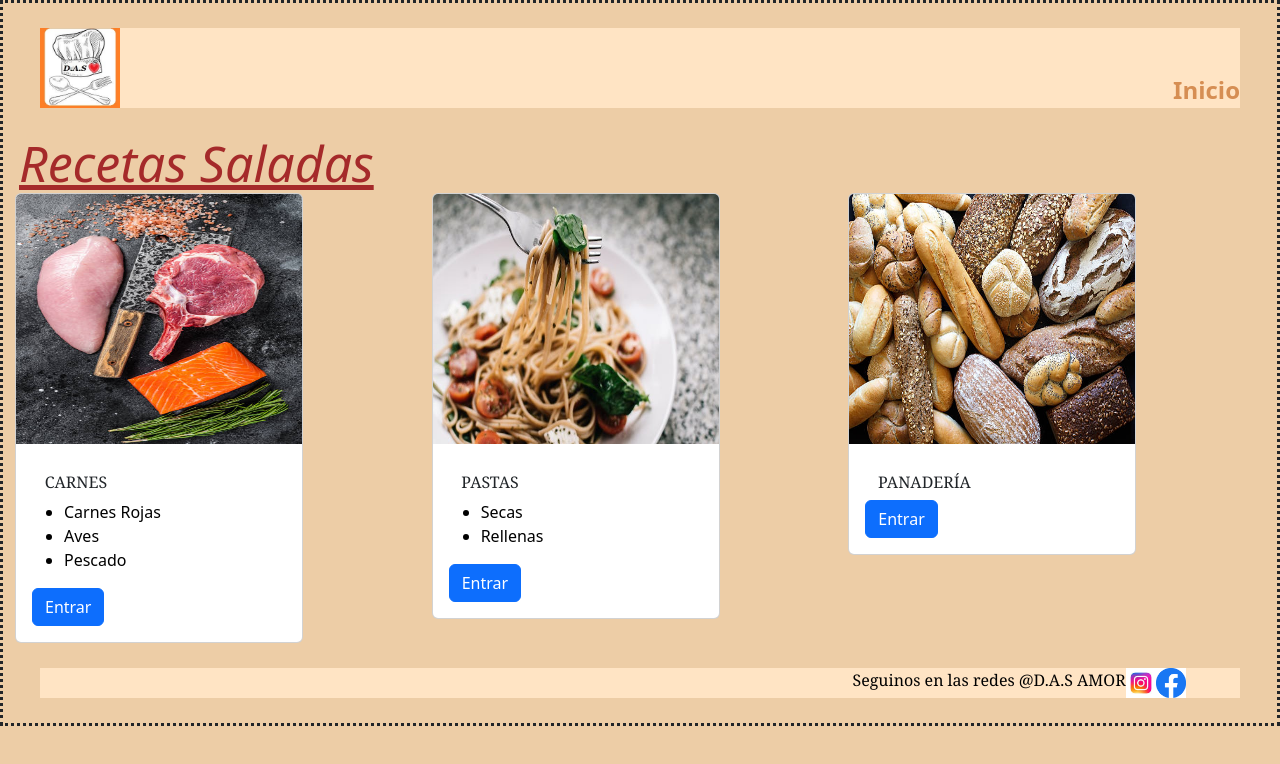
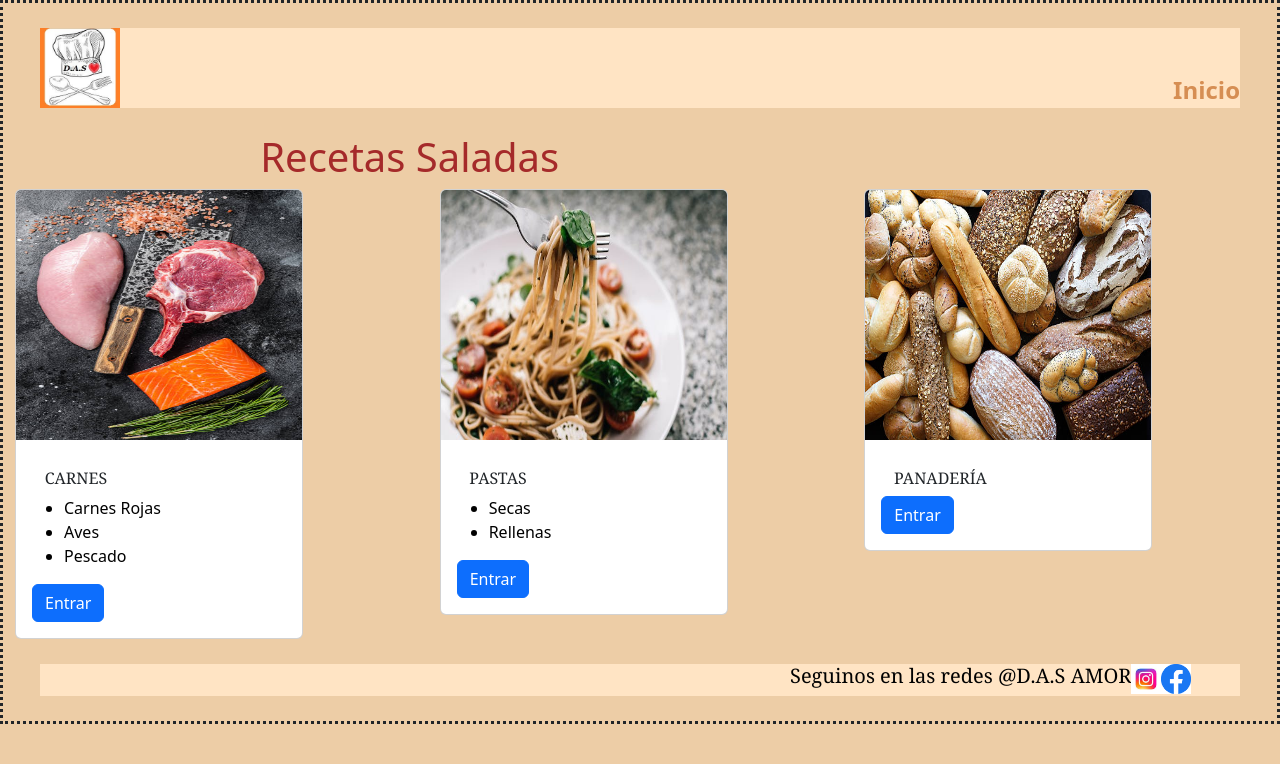
Before and after one commit to vsabrinad/mi_repositorio, a website: page pages/recetassaladas.html in a window 1280 px wide. Drawn offline with nearby package versions, Linux system fonts and the light colour scheme.

Commit message:
intento de aplicacion de sass

```diff
--- a/css/styles.css
+++ b/css/styles.css
@@ -29,13 +29,18 @@ a{
     text-decoration: none;
     font-size: x-large;
 }
-h1{
+.tituloPrincipal{
     color:brown;
     font-style: italic;
     font-size: 50px;
     text-decoration:underline;
     height: 25%;
     display: inline;
+    padding-left: 30%;
+}
+.secciones{
+    color: brown;
+    padding-left: 40%;
 }
 article{
     padding-left: 3%;
@@ -61,13 +66,18 @@ h2{
     font-size: 100%;
     position: relative;
 }
+.cartas{
+    display: flex;
+    justify-content:space-around;
+
+}
 footer{
     color: black;
     background-color: bisque;
     display: flex;
     font-family: Georgia;
     font-weight: normal;
-    padding-left: 65%;
+    padding-left: 60%;
     margin: 2%;
 }
 .anuncio{
--- a/pages/recetassaladas.html
+++ b/pages/recetassaladas.html
@@ -23,10 +23,12 @@
                 </header>
             </div>
         </div>
+        <main>
         <div class="row">
             <div class="col 12 col-sm-12 col-lg-6">
-                <h1 class="display 3 text-center m-1">Recetas Saladas</h1>
+                <h1 class="secciones">Recetas Saladas</h1>
             </div>
+            <section>
                 <div class="row">
                     <div class="col 12 col-sm-12 col-lg-4">
                         <div class="card" style="width: 18rem;">
@@ -65,10 +67,14 @@
                     </div>
                 </div>
             </div>
+            </section>
+        </div>
+        </main>
         <div class="column 12">
-            <footer>Seguinos en las redes @D.A.S AMOR
+            <footer>
+                <h5>Seguinos en las redes @D.A.S AMOR</h5>
                 <img witdh="30" height="30" src="../assets/images/logo de instagram.jpg" alt="logo de la red social instagram">
-                <img width="30" src="../assets/images/logo de facebook.jpg" alt="logo de la red social facebook">
+                <img width="30" height="30" src="../assets/images/logo de facebook.jpg" alt="logo de la red social facebook">
             </footer>
         </div>
     </div>
--- a/sass/layout.scss/_titulos.scss
+++ b/sass/layout.scss/_titulos.scss
@@ -1,3 +1,5 @@
-h1 {
-    padding: 60%;
+h1{
+    color: brown;
+    padding-left: 50%;
+    text-align: center;
 }
--- a/sass/main.scss
+++ b/sass/main.scss
@@ -1 +1,2 @@
 @import"layout.scss/_titulos.scss";
+@import"layout.scss/_variables";
```
Also changed, not shown: index.html (+2 -2 lines), pages/otros.html (+8 -2 lines), pages/quienessomos.html (+2 -2 lines), pages/recetasdulces.html (+2 -2 lines), css/style.css, sass/layout.scss/_grilla.scss (deleted), sass/layout.scss/_variables.scss (added), 1 other file. Lines whose indentation alone changed are shown as unchanged.
